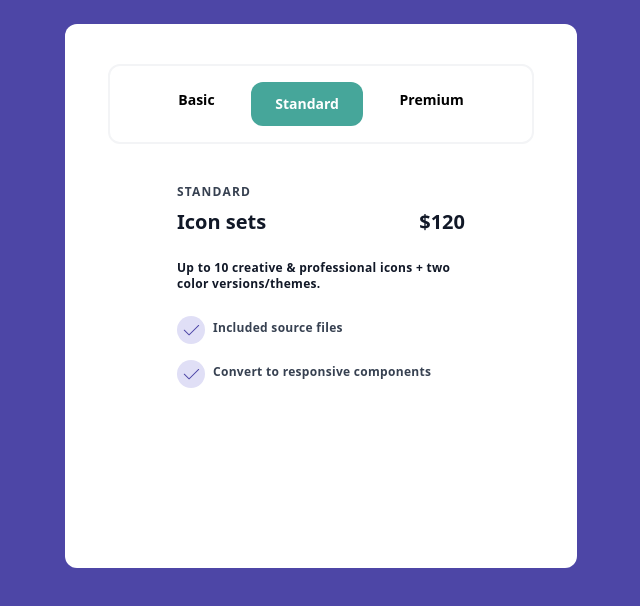
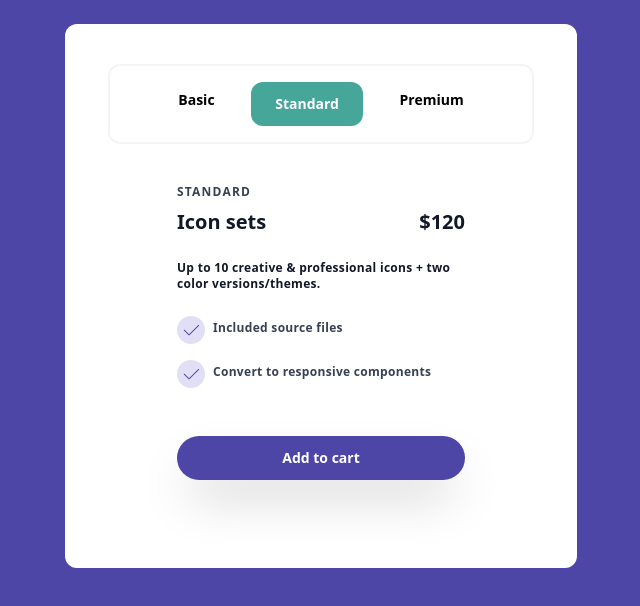
Before and after one commit to nasir-001/100-components, a Vue app: page /layout22 in a window 1280 px wide. Shown: the top 606 px of the page, without its empty margins (319-959 px from the left). Built offline with nearby package versions, Linux system fonts and the light colour scheme; the HTML template or start-up script is replaced by a standard one.

Commit message:
design and position the button

```diff
--- a/src/views/Layout22.vue
+++ b/src/views/Layout22.vue
@@ -52,6 +52,9 @@
           Convert to responsive components
         </div>
       </div>
+      <div class="bg-layout22backgroundColor mx-28 mt-12 rounded-full font-semibold shadow-2xl cursor-pointer py-3 text-center text-white text-sm">
+        Add to cart
+      </div>
     </div>
   </div>
 </template>
```
